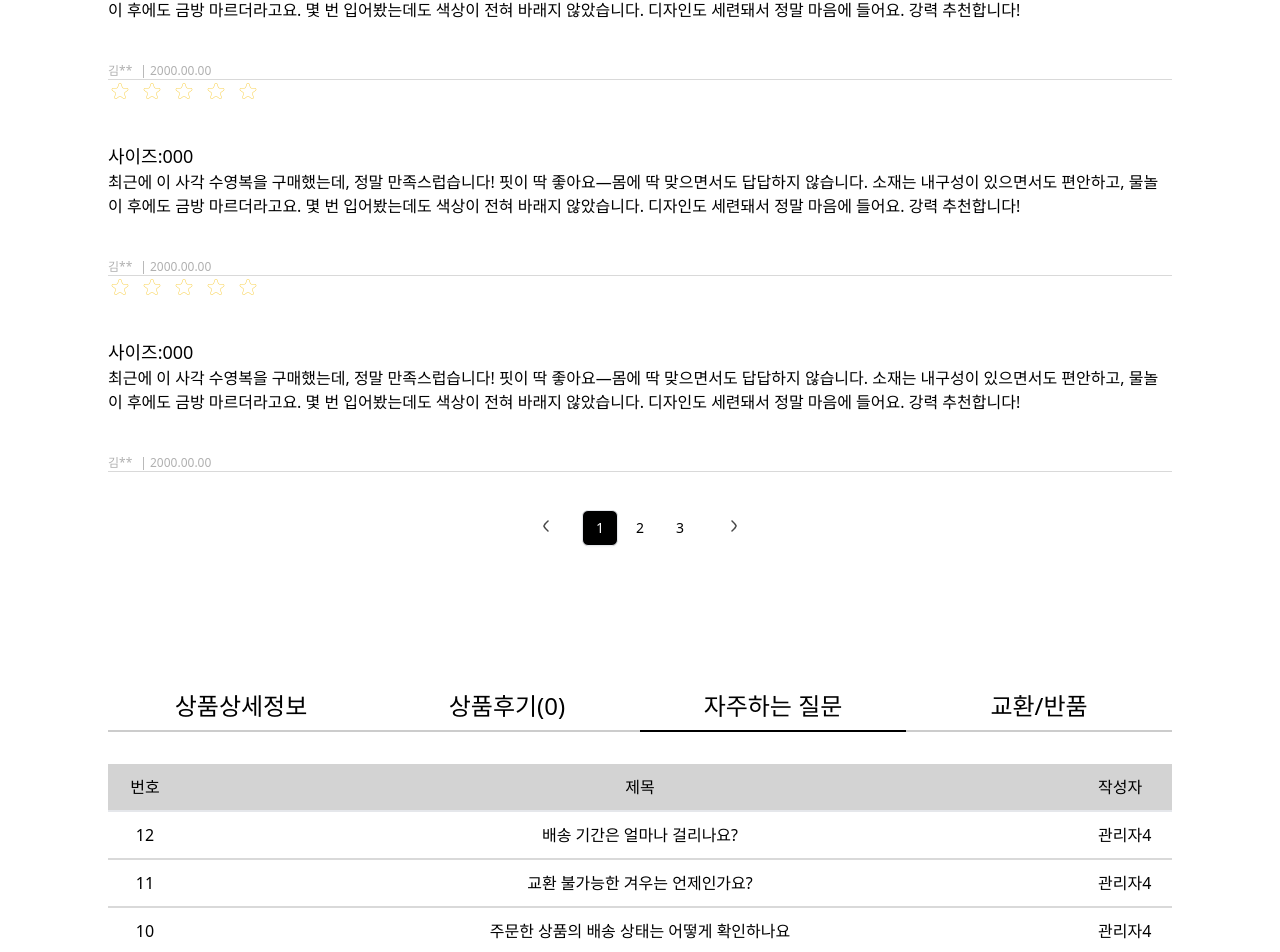
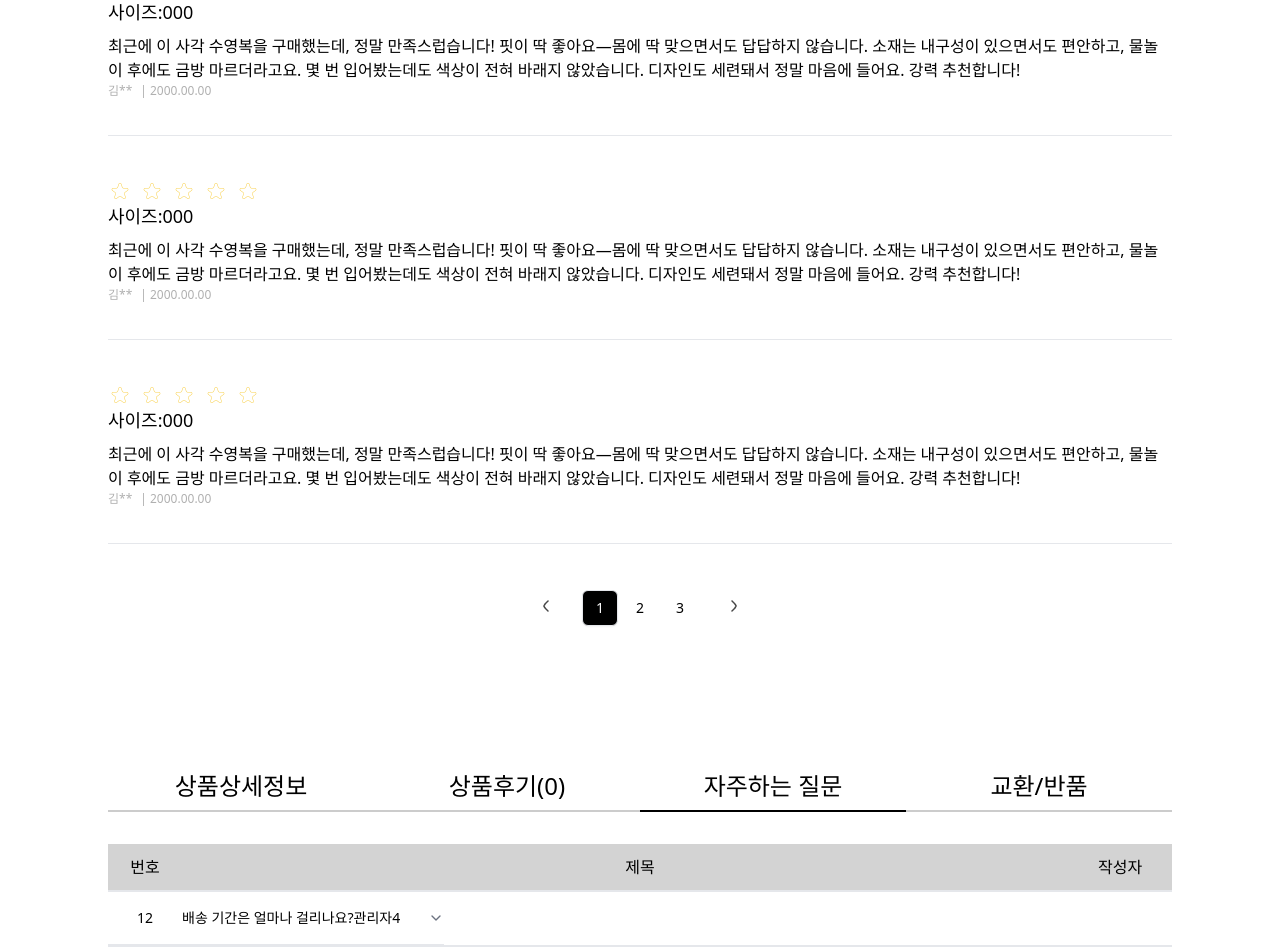
Before and after one commit to ormcamp-fe-3rd/swim360, a React (Vite) app in the folder frontend/: page /product in a window 1280 px wide. Shown: the part 3696-4648 px from the top of the page. Built offline with nearby package versions, Linux system fonts and the light colour scheme.

Commit message:
design: 리뷰, 아코디언 디테일 수정

```diff
--- a/frontend/package.json
+++ b/frontend/package.json
@@ -11,6 +11,7 @@
     "preview": "vite preview"
   },
   "dependencies": {
+    "@radix-ui/react-accordion": "^1.2.1",
     "@radix-ui/react-select": "^2.1.2",
     "@radix-ui/react-slot": "^1.1.0",
     "@react-three/fiber": "^8.17.10",
--- a/frontend/src/components/product/QnasTab.tsx
+++ b/frontend/src/components/product/QnasTab.tsx
@@ -1,3 +1,10 @@
+import {
+  Accordion,
+  AccordionContent,
+  AccordionItem,
+  AccordionTrigger,
+} from "../ui/accordion";
+
 type QnaItem = {
   number: string;
   title: string;
@@ -6,10 +13,23 @@ type QnaItem = {
 
 function Qnas({ number, title, author }: QnaItem) {
   return (
-    <div className="mx-auto flex h-12 w-full max-w-[1064px] items-center justify-between border-b-2 border-[#D9D9D9]">
-      <p className="w-[74px] text-center">{number}</p>
-      <p>{title}</p>
-      <p className="w-[74px]">{author}</p>
+    <div>
+      <Accordion
+        type="single"
+        collapsible
+        className="mx-auto flex h-auto w-full max-w-[1064px] items-center justify-between border-b-2"
+      >
+        <AccordionItem>
+          <AccordionTrigger className="mx-auto flex w-full justify-center">
+            <p className="w-[74px] text-center">{number}</p>
+            <p>{title}</p>
+            <p className="w-[74px]">{author}</p>
+          </AccordionTrigger>
+          <AccordionContent>
+            Yes. It adheres to the WAI-ARIA design pattern.
+          </AccordionContent>
+        </AccordionItem>
+      </Accordion>
     </div>
   );
 }
--- a/frontend/src/components/product/ReviewDetailModal.tsx
+++ b/frontend/src/components/product/ReviewDetailModal.tsx
@@ -1,54 +1,75 @@
-import Reviews from "./Reviews"
+import React, { PropsWithChildren } from "react";
+import Reviews from "./Reviews";
 
-import { Card } from "../ui/card"
-import { CardContent } from "../ui/card"
+import { Card } from "../ui/card";
+import { CardContent } from "../ui/card";
 
-import { Carousel, CarouselContent, CarouselItem, CarouselNext, CarouselPrevious } from "../ui/carousel";
+import {
+  Carousel,
+  CarouselContent,
+  CarouselItem,
+  CarouselNext,
+  CarouselPrevious,
+} from "../ui/carousel";
 
+interface ModalDefaultType {
+  onClickToggleModal: () => void;
+}
 
-
-
-
-function ReviewDetailModal(){
-
-    return(
+function ReviewDetailModal() {
+  return (
     <>
-
-        <div className="fixed top-1/2 left-1/2 transform -translate-x-1/2 -translate-y-1/2 z-50">
+      <div className="fixed left-1/2 top-1/2 z-50 -translate-x-1/2 -translate-y-1/2 transform">
         <div className="flex">
-        <div className="w-[706px] h-[652px] bg-black flex items-center justify-center mx-auto">
-
-      <Carousel className="w-[706px] h-[652px] z-50 flex items-center justify-between mx-auto">
+          <div className="mx-auto flex h-[652px] w-[706px] items-center justify-center bg-black">
+            <Carousel className="z-50 mx-auto flex h-[652px] w-[706px] items-center justify-between">
               <CarouselPrevious />
-        <CarouselContent >
-          <CarouselItem><img className="w-fit h-fit"  src="/public/images/product/review-star-selected"/></CarouselItem>
-          <CarouselItem><img className="w-fit h-fit"  src="/public/images/product/review-star-selected"/></CarouselItem>
-          <CarouselItem><img className="w-fit h-fit"  src="/public/images/product/review-star-selected"/></CarouselItem>
+              <CarouselContent>
+                <CarouselItem>
+                  <img
+                    className="h-fit w-fit"
+                    src="/public/images/product/review-star-selected"
+                  />
+                </CarouselItem>
+                <CarouselItem>
+                  <img
+                    className="h-fit w-fit"
+                    src="/public/images/product/review-star-selected"
+                  />
+                </CarouselItem>
+                <CarouselItem>
+                  <img
+                    className="h-fit w-fit"
+                    src="/public/images/product/review-star-selected"
+                  />
+                </CarouselItem>
               </CarouselContent>
               <CarouselNext />
             </Carousel>
-
-
-
-
           </div>
-        <div className="flex flex-col justify-start items-center w-[560px] h-[652px] p-10 bg-white rounded-2xl mx-auto border-2 border-[#D9D9D9] position: relative ">
-          <div className="flex justify-center w-[500px] mx-auto ">
-            <p className="border-b-2 border-black w-[600px] text-center ">후기작성</p>
-             <button><img className="w-8 h-8 absolute top-10 right-10" src="/public/images/common/btn-close.png"/></button>
+          <div className="position: relative mx-auto flex h-[652px] w-[560px] flex-col items-center justify-start rounded-2xl border-2 border-[#D9D9D9] bg-white p-10">
+            <div className="mx-auto flex w-[500px] justify-center">
+              <p className="w-[600px] border-b-2 border-black text-center">
+                후기작성
+              </p>
+              <button>
+                <img
+                  className="absolute right-10 top-10 h-8 w-8"
+                  src="/public/images/common/btn-close.png"
+                />
+              </button>
             </div>
 
             <Reviews size="small" />
 
-
-
-         <button className="bg-black text-white rounded-[8px] w-[200px] h-[50px] mt-10">수정하기</button>
-         </div>
-
+            <button className="mt-10 h-[50px] w-[200px] rounded-[8px] bg-black text-white">
+              수정하기
+            </button>
           </div>
         </div>
-         <div className="bg-black bg-opacity-55 w-full h-full fixed top-0 left-0"></div>
+      </div>
+      <div className="fixed left-0 top-0 h-full w-full bg-black bg-opacity-55"></div>
     </>
-    )
+  );
 }
-export default ReviewDetailModal
+export default ReviewDetailModal;
--- a/frontend/src/components/product/Reviews.tsx
+++ b/frontend/src/components/product/Reviews.tsx
@@ -7,32 +7,32 @@ type ReviewsType = {
 function Reviews({ size = "large" }: ReviewsType) {
   // sizeStyles로 동적 클래스 적용
   const sizeStyles = {
-    small: "w-[500px] h-[200px]",
-    large: "w-[1064px] h-[196px]",
+    small: "w-[500px] min-h-[200px]",
+    large: "w-[1064px] min-h-[196px] ",
   };
 
   return (
     <div
-      className={`container ${sizeStyles[size]} flex items-center border-b border-[#D9D9D9]`}
+      className={`container ${sizeStyles[size]} mb-2 flex items-center border-b`}
     >
-      <div className="flex flex-col gap-10">
+      <div className="flex flex-col">
         <ReviewStar size="small" />
         <div className="flex justify-between">
-          <div className="flex-col">
-            <div className="flex font-medium text-[18px]">
+          <div className="flex flex-col gap-2">
+            <div className="flex text-[18px] font-medium">
               <p>사이즈:</p>
               <p> 000 </p>
             </div>
             <p className="${sizeStyles[size]} font-light">
-              최근에 이 사각 수영복을 구매했는데, 정말 만족스럽습니다! 핏이
-              딱 좋아요—몸에 딱 맞으면서도 답답하지 않습니다. 소재는 내구성이
+              최근에 이 사각 수영복을 구매했는데, 정말 만족스럽습니다! 핏이 딱
+              좋아요—몸에 딱 맞으면서도 답답하지 않습니다. 소재는 내구성이
               있으면서도 편안하고, 물놀이 후에도 금방 마르더라고요. 몇 번
-              입어봤는데도 색상이 전혀 바래지 않았습니다. 디자인도 세련돼서
-              정말 마음에 들어요. 강력 추천합니다!
+              입어봤는데도 색상이 전혀 바래지 않았습니다. 디자인도 세련돼서 정말
+              마음에 들어요. 강력 추천합니다!
             </p>
           </div>
         </div>
-        <div className="flex justify-start gap-2 text-[#B0B0B0] text-[12px] font-medium">
+        <div className="flex justify-start gap-2 text-[12px] font-medium text-[#B0B0B0]">
           <p>김**</p>
           <p>| 2000.00.00</p>
         </div>
--- a/frontend/src/components/product/reviewsTab.tsx
+++ b/frontend/src/components/product/reviewsTab.tsx
@@ -3,9 +3,19 @@ import ReviewWriteModal from "./ReviewWriteModal";
 import ReviewDetailModal from "./ReviewDetailModal";
 
 import { PaginationDemo } from "../common/Paginaion";
+import {
+  Accordion,
+  AccordionContent,
+  AccordionItem,
+  AccordionTrigger,
+} from "../ui/accordion";
+import { useState, useCallback } from "react";
+
 import Reviews from "./Reviews";
 
 function ReviewsTab() {
+  const [isOpen, setIsOpen] = useState(false);
+
   return (
     <>
       <div className="mx-auto mb-8 mt-16 flex w-full justify-center">
@@ -36,7 +46,7 @@ function ReviewsTab() {
         </a>
       </div>
 
-      <div className="mx-auto flex w-full flex-col items-center justify-center">
+      <div className="mx-auto flex w-full max-w-[1064px] flex-col items-center justify-center">
         <div className="mx-auto flex h-[250px] w-full max-w-[1064px] flex-col items-center justify-center bg-[#f6f9ff]">
           <p className="h-16">사용자 총 평점</p>
           <ReviewStar />
@@ -50,16 +60,13 @@ function ReviewsTab() {
           <div className="mb-2 mt-8 flex w-full max-w-[1064px] justify-end">
             <button
               id="ReviewButton"
+              onClick={() => setIsOpen(true)}
               className="flex h-[50px] w-[164px] items-center justify-center gap-2 rounded-xl bg-black text-[24px] text-white"
             >
               <img src="/public/images/icon-reviews.png" />
               후기 등록
             </button>
           </div>
-        </div>
-
-        <div className="hidden">
-          <ReviewWriteModal />
         </div>
 
         <div className="hidden">
--- a/frontend/src/components/ui/accordion.tsx
+++ b/frontend/src/components/ui/accordion.tsx
@@ -32,7 +32,7 @@ const AccordionTrigger = React.forwardRef<
       {...props}
     >
       {children}
-
+      <ChevronDown className="h-4 w-4 shrink-0 text-gray-500 transition-transform duration-200 dark:text-gray-400" />
     </AccordionPrimitive.Trigger>
   </AccordionPrimitive.Header>
 ))
--- a/frontend/src/routes/pages/Product.tsx
+++ b/frontend/src/routes/pages/Product.tsx
@@ -7,7 +7,7 @@ import ReviewsTab from "@/components/product/reviewsTab";
 
 function Product() {
   return (
-    <div>
+    <div className="flex flex-col justify-center">
       <div className="mx-auto flex w-full flex-wrap items-start justify-center gap-5">
         <Photos />
         <DetailsSection />
--- a/frontend/tailwind.config.js
+++ b/frontend/tailwind.config.js
@@ -13,16 +13,38 @@ export default {
   theme: {
   	extend: {
   		borderRadius: {
-        lg: "var(--radius)",
-        md: "calc(var(--radius) - 2px)",
-        sm: "calc(var(--radius) - 4px)",
+  			lg: 'var(--radius)',
+  			md: 'calc(var(--radius) - 2px)',
+  			sm: 'calc(var(--radius) - 4px)'
   		},
   		colors: {},
   		screens: {
-        desktop: "1440px",
-        tablet: "768px",
+  			desktop: '1440px',
+  			tablet: '768px'
   		},
+  		keyframes: {
+  			'accordion-down': {
+  				from: {
+  					height: '0'
   				},
+  				to: {
+  					height: 'var(--radix-accordion-content-height)'
+  				}
+  			},
+  			'accordion-up': {
+  				from: {
+  					height: 'var(--radix-accordion-content-height)'
+  				},
+  				to: {
+  					height: '0'
+  				}
+  			}
+  		},
+  		animation: {
+  			'accordion-down': 'accordion-down 0.2s ease-out',
+  			'accordion-up': 'accordion-up 0.2s ease-out'
+  		}
+  	}
   },
   plugins: [require("tailwindcss-animate")],
 };
```
Also changed, not shown: 1 other file (tests, documents, lock files or other folders). Lines whose indentation alone changed are shown as unchanged.
